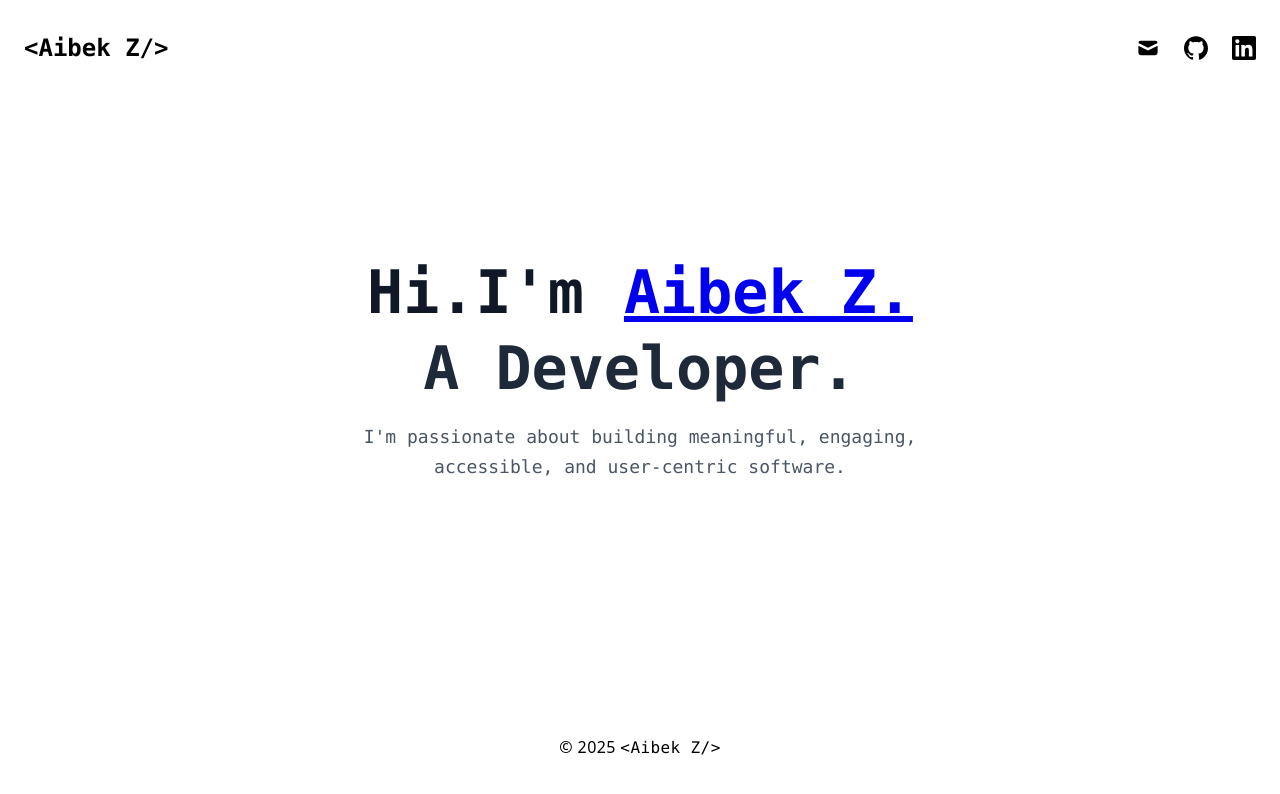
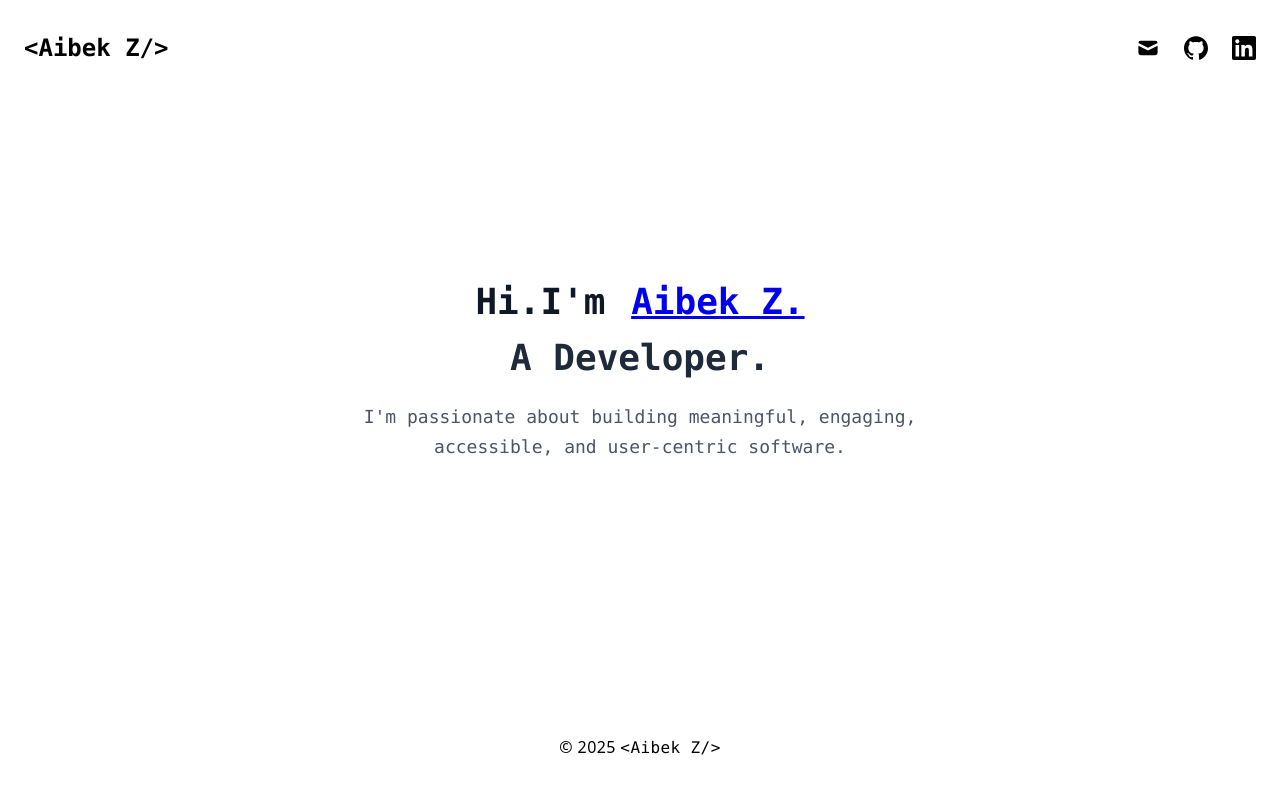
Before and after one commit to aibekz/portfolio, a React (Vite) app: page / in a window 1280 px wide. Shown: the top 794 px of the page. Built offline with nearby package versions, Linux system fonts and the light colour scheme; no server answers.

Commit message:
Update hero header font

```diff
--- a/src/pages/Home.jsx
+++ b/src/pages/Home.jsx
@@ -12,7 +12,7 @@ export default function Home() {
       />
       <div className="flex-1 flex items-center justify-center text-center px-6">
         <div className="text-gray-900">
-          <h1 className="text-4xl md:text-6xl font-semibold font-mono mb-4">
+          <h1 className="text-4xl font-semibold font-mono mb-4">
             {siteConfig.author.greeting}
             <Link
               to="/about"
@@ -23,7 +23,7 @@ export default function Home() {
             </Link>
           </h1>
 
-          <h2 className="text-4xl md:text-6xl font-semibold font-mono mb-6 text-gray-800">
+          <h2 className="text-4xl font-semibold font-mono mb-6 text-gray-800">
             {siteConfig.author.title}
           </h2>
 
```
